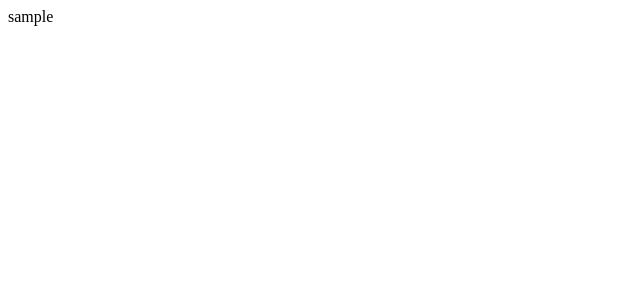
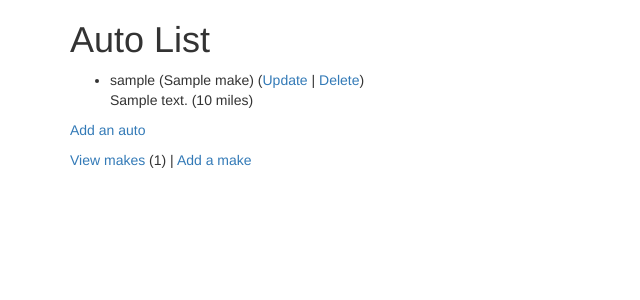
Before and after one commit to juanedmr/paupis, a Django app: page /autos/ in a window 1280 px wide. Before the commit the part shown is almost empty. Shown: the top 300 px of the page, without its empty margins (0-640 px from the left). Run offline with Django 3.2, Linux system fonts and the light colour scheme; a user stored in the database is signed in; tables that the repository leaves empty hold one stand-in row (values such as "Sample post"); some libraries are stand-ins or nearby versions.

Commit message:
final change autos

```diff
--- a/autos/templates/autos/auto_list.html
+++ b/autos/templates/autos/auto_list.html
@@ -1 +1,30 @@
-Hola
+{% extends "base_bootstrap.html" %}
+
+{% block content %}
+  <h1>Auto List</h1>
+  {% if auto_list %}
+  <ul>
+    {% for auto in auto_list %}
+      <li>
+          {{ auto.nickname }} ({{ auto.make }})
+          (<a href="{% url 'autos:auto_update' auto.id %}">Update</a> |
+          <a href="{% url 'autos:auto_delete' auto.id %}">Delete</a>) <br/>
+          {{ auto.comments }} ({{ auto.mileage }} miles)
+      </li>
+    {% endfor %}
+  </ul>
+  {% else %}
+    <p>There are no autos in the library.</p>
+  {% endif %}
+  <p>
+    {% if make_count > 0 %}
+      <a href="{% url 'autos:auto_create' %}">Add an auto</a>
+    {% else %}
+      Please add a make before you add an auto.
+    {% endif %}
+  </p>
+  <p>
+  <a href="{% url 'autos:make_list' %}">View makes</a> ({{ make_count }}) |
+    <a href="{% url 'autos:make_create' %}">Add a make</a>
+  </p>
+{% endblock %}
--- a/autos/views.py
+++ b/autos/views.py
@@ -16,7 +16,7 @@ class MainView(LoginRequiredMixin, View):
         al = Auto.objects.all()
 
         ctx = {'make_count': mc, 'auto_list': al}
-        return HttpResponse(al)
+        return render(request, 'autos/auto_list.html', ctx)
 
 
 class MakeView(LoginRequiredMixin, View):
```
